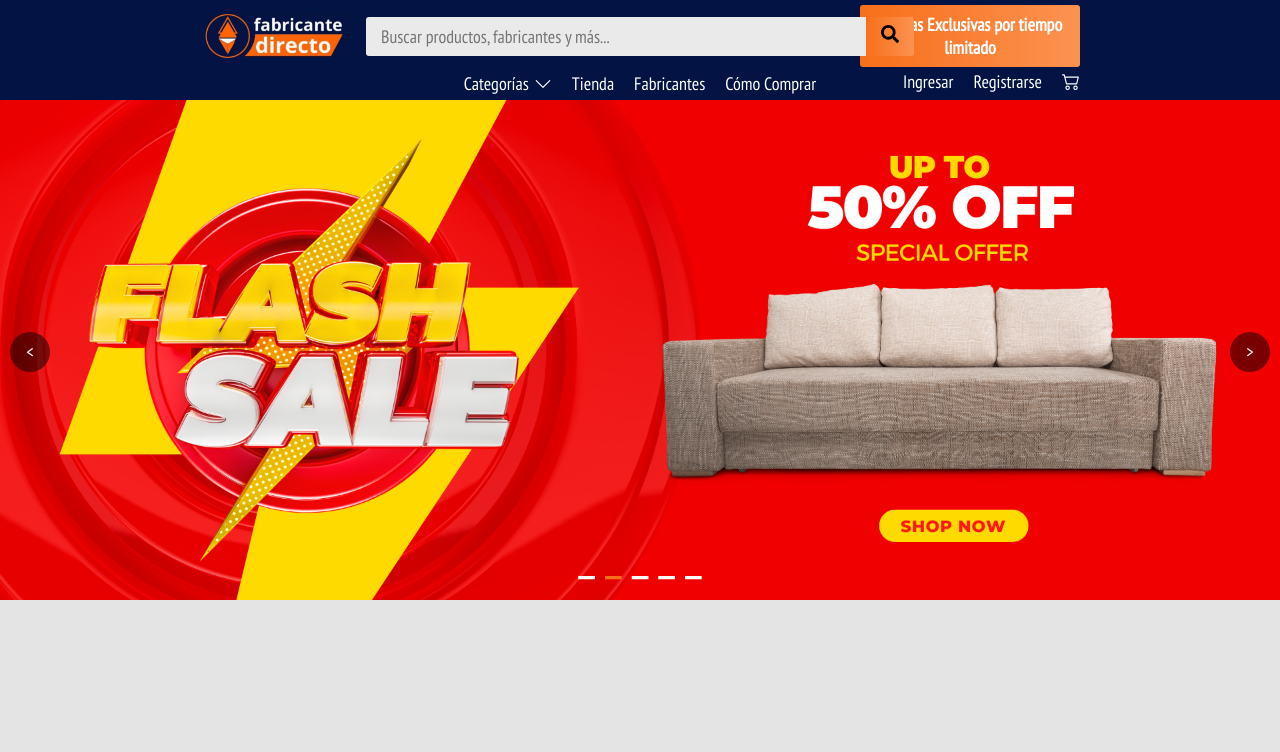
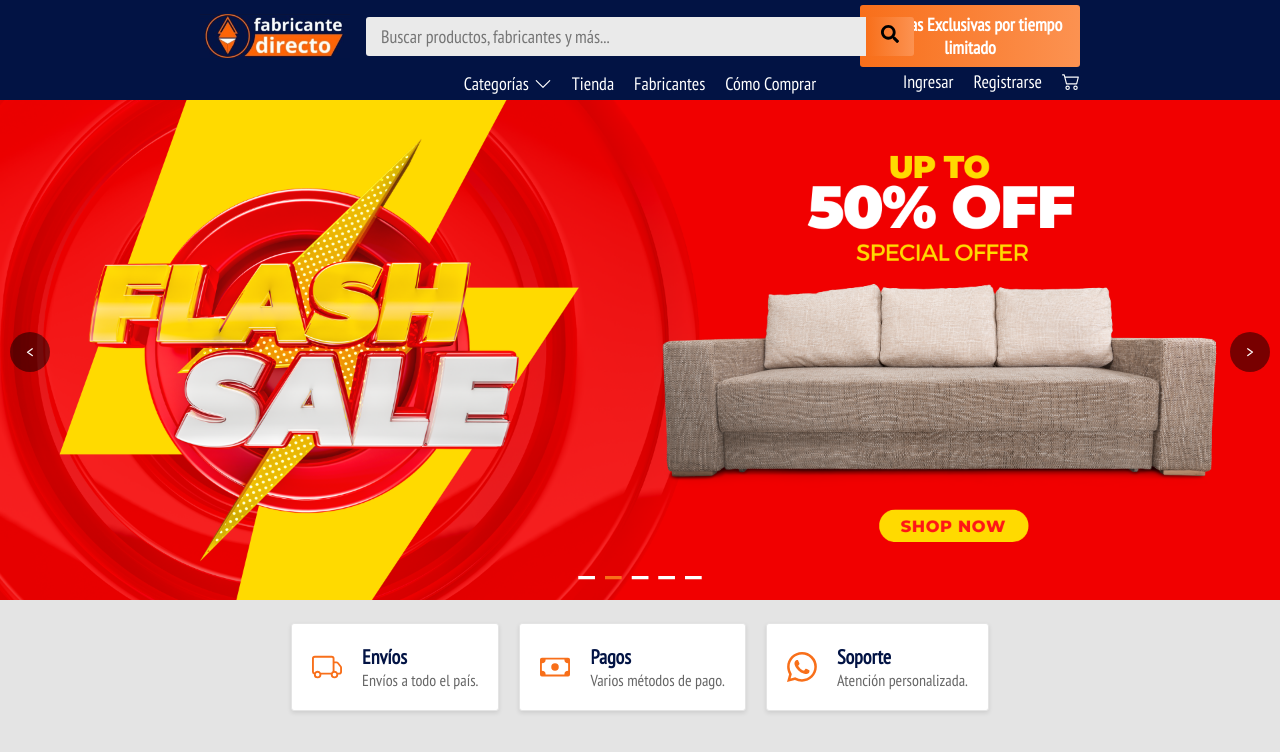
Before and after one commit to frangabriel13/fd-front, a React (Vite) app: page / in a window 1280 px wide. Shown: the top 752 px of the page. Built offline with nearby package versions, Linux system fonts and the light colour scheme.

Commit message:
cambios0

```diff
--- /dev/null
+++ b/src/components/features/Feature.jsx
@@ -0,0 +1,18 @@
+import s from './Feature.module.css';
+
+const Feature = ({ icon, title, description }) => {
+  return (
+    <div className={s.container}>
+      <div className={s.icon}>
+        {icon}
+      </div>
+      <div className={s.information}>
+        <h3 className={s.title}>{title}</h3>
+        <p className={s.description}>{description}</p>
+      </div>
+    </div>
+  );
+};
+
+
+export default Feature;
--- /dev/null
+++ b/src/components/features/Feature.module.css
@@ -0,0 +1,36 @@
+.container {
+  display: flex;
+  align-items: center;
+  border: .1rem solid var(--bg-color);
+  border-radius: .3rem;
+  padding: 2rem;
+  background-color: white;
+  box-shadow: 0 .2rem .4rem rgba(0, 0, 0, 0.1);
+  gap: 2rem;
+}
+
+.icon {
+  display: flex;
+  align-items: center;
+  justify-content: center;
+  font-size: 3rem;
+  color: var(--main-color);
+}
+
+.information {
+  flex: 1;
+}
+
+.title {
+  margin: 0;
+  font-size: 2rem;
+  font-weight: bold;
+  /* color: #333; */
+  color: var(--second-bg-color);
+}
+
+.description {
+  /* margin: .4rem 0 0; */
+  font-size: 1.6rem;
+  color: var(--gray-color);
+}
--- /dev/null
+++ b/src/components/features/Features.jsx
@@ -0,0 +1,18 @@
+import Feature from './Feature';
+import s from './Features.module.css';
+import { BsTruck } from "react-icons/bs";
+import { BsCash } from "react-icons/bs";
+import { BsWhatsapp } from "react-icons/bs";
+
+const Features = () => {
+  return (
+    <div className={s.container}>
+      <Feature icon={<BsTruck />} title="Envíos" description="Envíos a todo el país." />
+      <Feature icon={<BsCash />} title="Pagos" description="Varios métodos de pago." />
+      <Feature icon={<BsWhatsapp />} title="Soporte" description="Atención personalizada." />
+    </div>
+  )
+};
+
+
+export default Features;
--- /dev/null
+++ b/src/components/features/Features.module.css
@@ -0,0 +1,6 @@
+.container {
+  display: flex;
+  align-items: center;
+  justify-content: center;
+  gap: 2rem;
+}
--- a/src/index.css
+++ b/src/index.css
@@ -83,6 +83,7 @@ button:focus-visible {
 
 :root {
   --bg-color: #e4e4e4;
+  --gray-color: #666;
   --second-bg-color: #021344;
   --dark-color: #0F1422;
   --text-color: black;
--- a/src/pages/home/Home.jsx
+++ b/src/pages/home/Home.jsx
@@ -1,10 +1,14 @@
 import Banner from '../../components/banner/Banner';
+import Features from '../../components/features/Features';
 import s from './Home.module.css';
 
 const Home = () => {
   return (
-    <div className={s.divContainer}>
+    <div className={s.container}>
       <Banner />
+      <div className={s.home}>
+        <Features />
+      </div>
     </div>
   );
 };
--- a/src/pages/home/Home.module.css
+++ b/src/pages/home/Home.module.css
@@ -1,3 +1,9 @@
-.divContainer {
-  /* padding: 0 20rem; */
+.container {
+  display: flex;
+  flex-direction: column;
+  gap: 2rem;
+  padding-bottom: 2rem;
 }
+.home {
+  padding: 0 20rem;
+}
```
